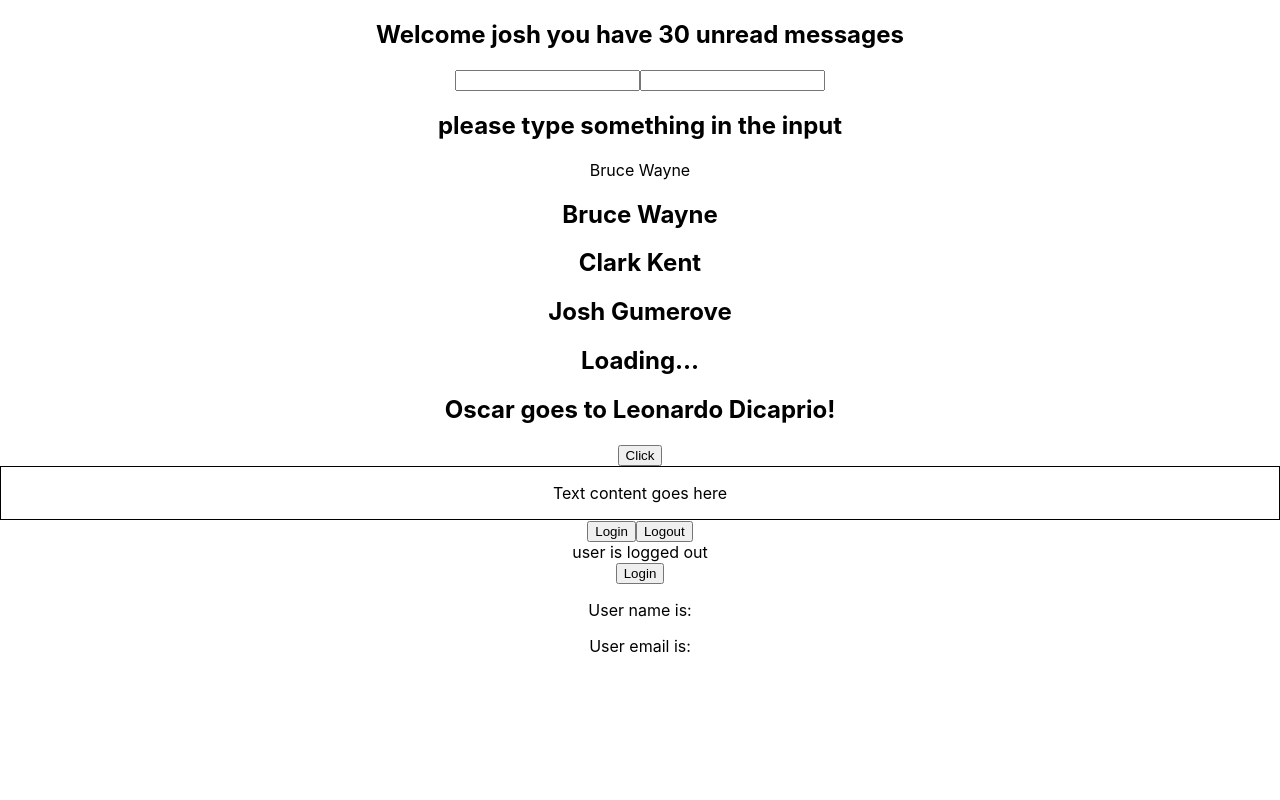
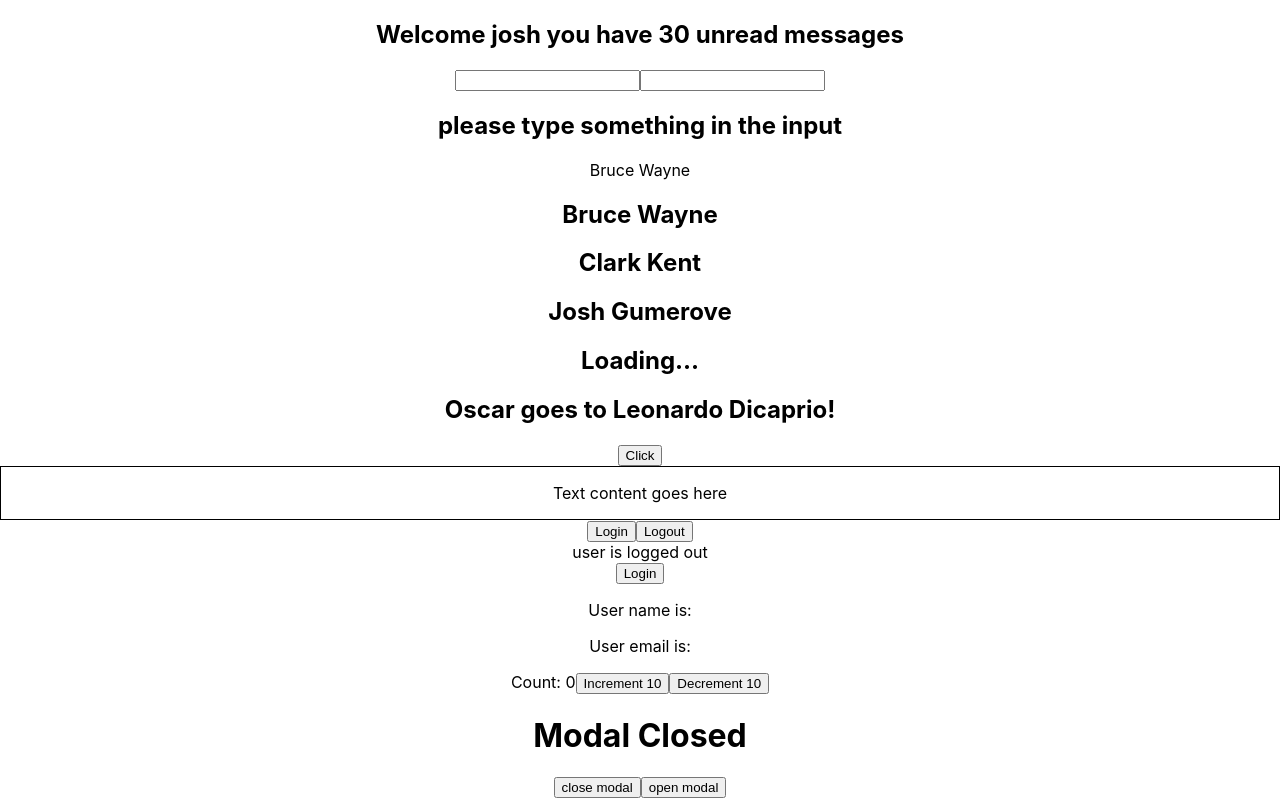
Before and after one commit to joshgumerove/react-typescript-demo, a React (Create React App) app: page / in a window 1280 px wide. Built offline with nearby package versions, Linux system fonts and the light colour scheme.

Commit message:
useReducer types

```diff
--- a/src/App.tsx
+++ b/src/App.tsx
@@ -11,6 +11,8 @@ import { Container } from "./components/Container";
 import "./App.css";
 import { LoggedIn } from "./components/state/LoggedIn";
 import { User } from "./components/state/User";
+import { Counter } from "./components/state/Counter";
+import { Modal } from "./components/state/Modal";
 
 function App() {
   const [value, setValue] = useState<string>("");
@@ -38,8 +40,12 @@ function App() {
       <Container styles={{ border: "1px solid black", padding: "1rem" }} />
       <LoggedIn />
       <User />
+      <Counter />
+      <Modal />
     </div>
   );
 }
 
+// on lesson 13: https://www.youtube.com/watch?v=bcmes6hUO3U&list=PLC3y8-rFHvwi1AXijGTKM0BKtHzVC-LSK&index=13
+
 export default App;
--- /dev/null
+++ b/src/components/state/Counter.tsx
@@ -0,0 +1,34 @@
+import React, { FC } from "react";
+import { useReducer } from "react";
+import { CounterState, Action } from "./Types";
+
+const Counter = () => {
+  const initialState = { count: 0 };
+
+  const reducer = (state: CounterState, action: Action) => {
+    switch (action.type) {
+      case "INCREMENT":
+        return { count: state.count + action.payload };
+      case "DECREMENT":
+        return { count: state.count - action.payload };
+      default:
+        return state;
+    }
+  };
+
+  const [state, dispatch] = useReducer(reducer, initialState);
+
+  return (
+    <>
+      Count: {state.count}
+      <button onClick={() => dispatch({ type: "INCREMENT", payload: 10 })}>
+        Increment 10
+      </button>
+      <button onClick={() => dispatch({ type: "DECREMENT", payload: 10 })}>
+        Decrement 10
+      </button>
+    </>
+  );
+};
+
+export { Counter };
--- /dev/null
+++ b/src/components/state/Modal.tsx
@@ -0,0 +1,37 @@
+import React, { useReducer } from "react";
+
+interface ModalState {
+  isShowing: boolean;
+}
+
+enum Action {
+  CLOSE_MODAL,
+  OPEN_MODAL,
+}
+
+const initialState = { isShowing: false };
+
+const toggleModal = (state: ModalState, action: Action) => {
+  switch (action) {
+    case Action.CLOSE_MODAL:
+      return { isShowing: false };
+    case Action.OPEN_MODAL:
+      return { isShowing: true };
+    default:
+      return state;
+  }
+};
+
+const Modal = () => {
+  const [state, dispatch] = useReducer(toggleModal, initialState);
+
+  return (
+    <div>
+      <h1>{state.isShowing ? "Showing Modal" : "Modal Closed"}</h1>
+      <button onClick={() => dispatch(Action.CLOSE_MODAL)}>close modal</button>
+      <button onClick={() => dispatch(Action.OPEN_MODAL)}>open modal</button>
+    </div>
+  );
+};
+
+export { Modal };
--- /dev/null
+++ b/src/components/state/Types.ts
@@ -0,0 +1,10 @@
+interface CounterState {
+  count: number;
+}
+
+interface Action {
+  type: "INCREMENT" | "DECREMENT";
+  payload: number;
+}
+
+export type { CounterState, Action };
```
